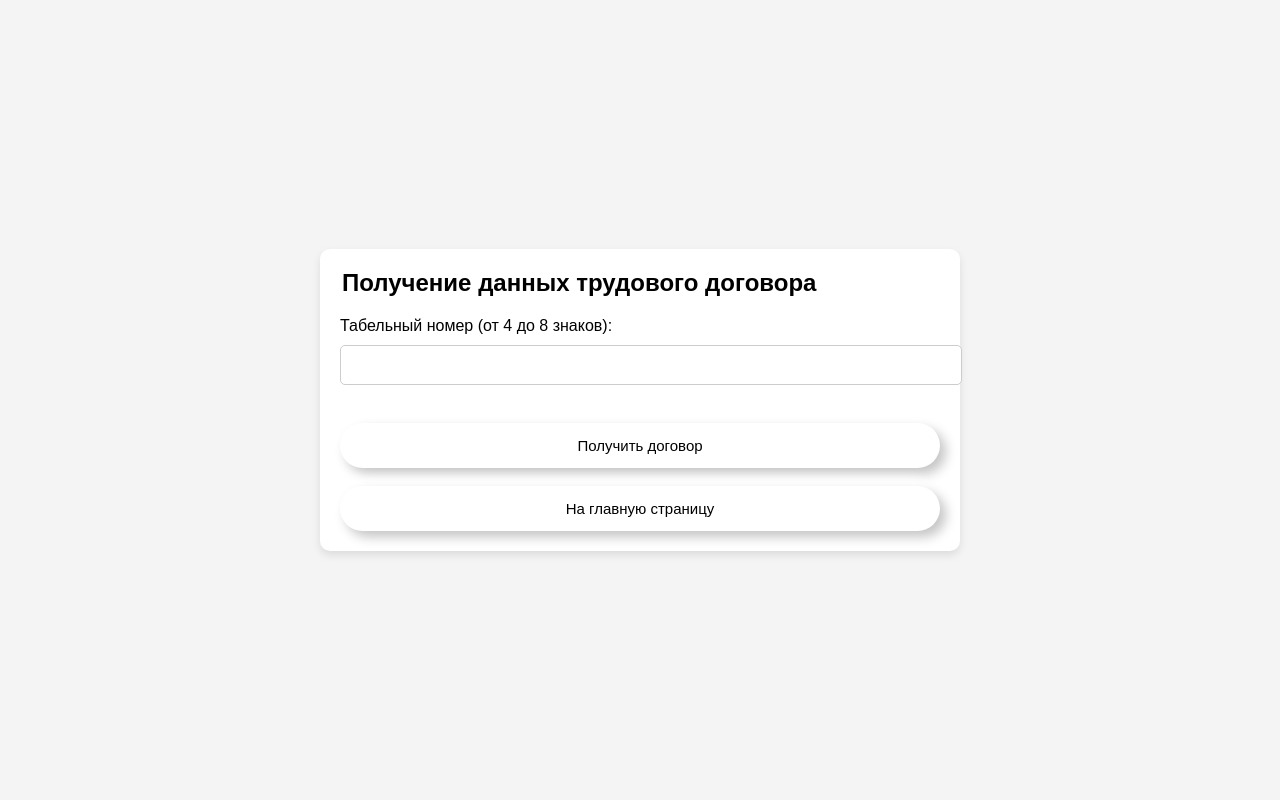
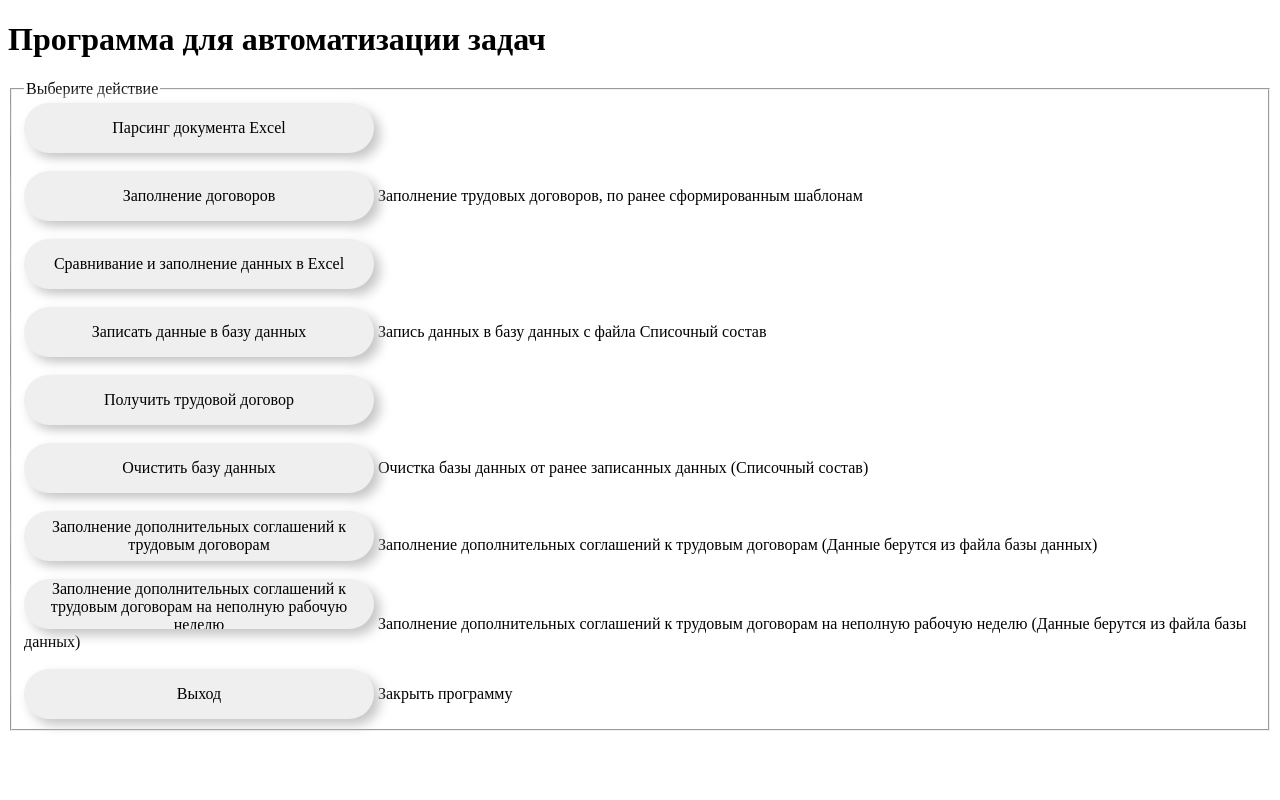
Before and after one commit to PyRusAdmin/filling-out-employment-contracts-by.-PyRusAdmin, a FastAPI app: page / in a window 1280 px wide. Run offline with FastAPI, Linux system fonts and the light colour scheme.

Commit message:
Получение структурированного ответа от программы, на основе введенных данных пользователем.

```diff
--- a/app.py
+++ b/app.py
@@ -52,24 +52,54 @@ async def get_contract_form(request: Request):
     return templates.TemplateResponse("get_contract.html", {"request": request})
 
 
-@app.post("/get_contract")
-async def get_contract(tab_number: str = Form(...)):
+@app.post("/get_contract", response_class=HTMLResponse)
+async def get_contract(request: Request,tab_number: str = Form(...), ):
     logger.info(f"Введенный табельный номер: {tab_number}")
 
     if tab_number:
         data = search_employee_by_tab_number(tab_number)
         if data:
-            return {
-                "message": f"Данные для табельного номера {tab_number}",
-                "data": {'a0': data.a0, 'a1': data.a1, 'a2': data.a2, 'a3': data.a3,
-                         'a4_табельный_номер': data.a4_табельный_номер, 'a5': data.a5, 'a6': data.a6, 'a7': data.a7,
-                         'a8': data.a8, 'a9': data.a9, 'a10': data.a10, 'a11': data.a11, 'a12': data.a12,
-                         'a13': data.a13, 'a14': data.a14, 'a15': data.a15, 'a16': data.a16, 'a17': data.a17,
-                         'a18': data.a18, 'a19': data.a19, 'a20': data.a20, 'a21': data.a21, 'a22': data.a22,
-                         'a23': data.a23, 'a24': data.a24, 'a25_номер_договора': data.a25_номер_договора,
-                         'a26': data.a26, 'a27': data.a27, 'a28': data.a28, 'a29': data.a29, 'a30': data.a30,
-                         'a31': data.a31, 'a32': data.a32, 'a33': data.a33, 'a34': data.a34, },
-            }
+            return templates.TemplateResponse("contract_data.html", {
+                "request": request,
+                "tab_number": tab_number,
+                "data": {
+                    'КСП': data.a0,
+                    'наименование ксп': data.a1,
+                    'Категория': data.a2,
+                    'профессия': data.a3,
+                    'Таб №': data.a4_табельный_номер,
+                    'Ф.И.О.': data.a5,
+                    'Ф.И.О. (сокращенно)': data.a6,
+                    'Дата приема': data.a7,
+                    'Дата увольнения': data.a8,
+                    'Тариф / Оклад': data.a9,
+                    'Дата рождения': data.a10,
+                    'ПОЛ': data.a11,
+                    'Телефон': data.a12,
+                    'Адрес': data.a13,
+                    'Серия код': data.a14,
+                    'Дата выдачи': data.a15,
+                    'Кем выдан': data.a16,
+                    'Код подразделения': data.a17,
+                    'Продолжительность рабочего дня': data.a18,
+                    'Окончание': data.a19,
+                    'За ненорм.': data.a20,
+                    'Особый характер труда': data.a21,
+                    'За вредные условия труда': data.a22,
+                    'Начальники': data.a23,
+                    'Статус': data.a24,
+                    'Номер договора': data.a25_номер_договора,
+                    'Профессия': data.a26,
+                    'Профессия с разрядами': data.a27,
+                    'Профессия в родительном падеже': data.a28,
+                    'Дополнительный отпуск': data.a29,
+                    'дата договора': data.a30,
+                    'Готовность': data.a31,
+                    'Дата перевода (приема) и номер приказа': data.a32,
+                    'Договор / дополнительное соглашение': data.a33,
+                    'Тип шаблона': data.a34
+                }
+            })
         else:
             return {"message": f"Данные для табельного номера {tab_number} не найдены."}
     raise HTTPException(status_code=400, detail="Табельный номер не указан.")
--- a/templates/index.html
+++ b/templates/index.html
@@ -4,53 +4,9 @@
     <meta charset="UTF-8">
     <title>Получение трудового договора</title>
     <style>
-        /* Центрирование контента и использование всей высоты */
-        body {
-            display: flex;
-            justify-content: center;
-            align-items: center;
-            height: 100vh; /* Заполнение всей высоты окна */
-            margin: 0;
-            font-family: Arial, sans-serif;
-            background-color: #f4f4f4;
-        }
-
-        /* Форматирование формы для использования всего экрана */
-        form {
-            width: 100%;
-            max-width: 600px;
-            padding: 20px;
-            background-color: #fff;
-            border-radius: 10px;
-            box-shadow: 0 4px 8px rgba(0, 0, 0, 0.1);
-        }
-
-        fieldset {
-            border: none;
-            padding: 0;
-            margin: 0;
-        }
-
-        /* Заголовок формы */
-        legend {
-            font-size: 24px;
-            font-weight: bold;
-            margin-bottom: 20px;
-        }
-
-        /* Визуальные стили для input */
-        input {
-            width: 100%;
-            padding: 10px;
-            margin: 10px 0 20px;
-            font-size: 16px;
-            border: 1px solid #ccc;
-            border-radius: 5px;
-        }
-
-        /* Стили для кнопок */
+       /* From Uiverse.io by xueyuantan */
         button {
-            width: 100%;
+            width: 9em;
             height: 3em;
             border-radius: 30em;
             font-size: 15px;
@@ -61,9 +17,7 @@
             z-index: 1;
             box-shadow: 6px 6px 12px #c5c5c5, -6px -6px 12px #ffffff;
             transition: .5s ease; /* Плавный переход для заливки */
-            background-color: transparent; /* Убираем основной фон */
         }
-
         button::before {
             content: '';
             width: 0; /* Начальная ширина 0 для эффекта */
@@ -77,27 +31,55 @@
             display: block;
             z-index: -1;
         }
-
         button:hover::before {
             width: 100%; /* Полная ширина кнопки при наведении */
         }
-
-        button.secondary {
-            background-image: linear-gradient(to right, #0fd850 0%, #f9f047 100%); /* Вторичная кнопка с градиентом */
+        .custom-button {
+            width: 350px;
+            height: 50px; /* Увеличен размер для лучшей видимости */
+            font-size: 16px;
         }
-
     </style>
 </head>
 <body>
-    <form action="/get_contract" method="POST">
-        <fieldset>
-            <legend>Получение данных трудового договора</legend>
-            <label for="tab_number">Табельный номер (от 4 до 8 знаков):</label>
-            <input type="text" id="tab_number" name="tab_number" required minlength="4" maxlength="8" size="10"/><br><br>
-            <button type="submit">Получить договор</button>
-            <br><br>
-            <button type="submit">На главную страницу</button>
-        </fieldset>
+
+<h1>Программа для автоматизации задач</h1>
+<fieldset>
+    <legend>Выберите действие</legend>
+    <form method="post" action="{{ url_for('action') }}">
+        <button class="custom-button" type="submit" name="user_input" value="1">Парсинг документа Excel</button>
+        <br><br>
+        <button class="custom-button" type="submit" name="user_input" value="2">Заполнение договоров</button>
+        Заполнение трудовых договоров, по ранее сформированным шаблонам
+        <br><br>
+        <button class="custom-button" type="submit" name="user_input" value="3">Сравнивание и заполнение данных в Excel
+        </button>
+        <br><br>
+        <button class="custom-button" type="button" onclick="window.location.href='/import_excel_form'">
+            Записать данные в базу данных
+        </button>
+        Запись данных в базу данных с файла Списочный состав
+        <br><br>
+        <button class="custom-button" type="submit" name="user_input" value="5">Получить трудовой договор</button>
+        <br><br>
+        <button class="custom-button" type="submit" name="user_input" value="7">Очистить базу данных</button>
+        Очистка базы данных от ранее записанных данных (Списочный состав)
+        <br><br>
+        <button class="custom-button" type="submit" name="user_input" value="8">Заполнение дополнительных соглашений к
+            трудовым договорам
+        </button>
+        Заполнение дополнительных соглашений к трудовым договорам (Данные берутся из файла базы данных)
+        <br><br>
+        <button class="custom-button" type="submit" name="user_input" value="9">Заполнение дополнительных соглашений к
+            трудовым договорам на неполную рабочую неделю
+        </button>
+        Заполнение дополнительных соглашений к трудовым договорам на неполную рабочую неделю (Данные берутся из файла
+        базы
+        данных)
+        <br><br>
+        <button class="custom-button" type="submit" name="user_input" value="6">Выход</button>
+        Закрыть программу
     </form>
+</fieldset>
 </body>
 </html>
```
Also changed, not shown: templates/contract_data.html (added, +68 -0 lines).
